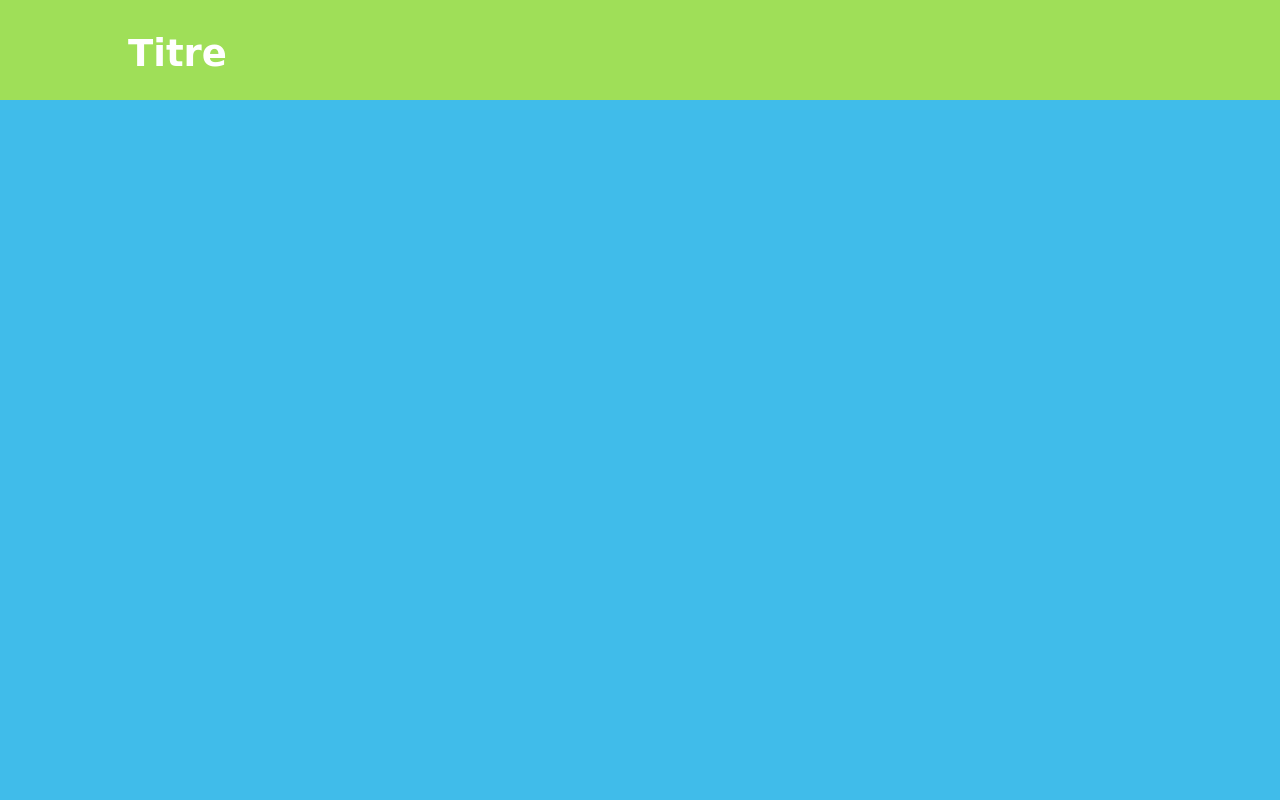
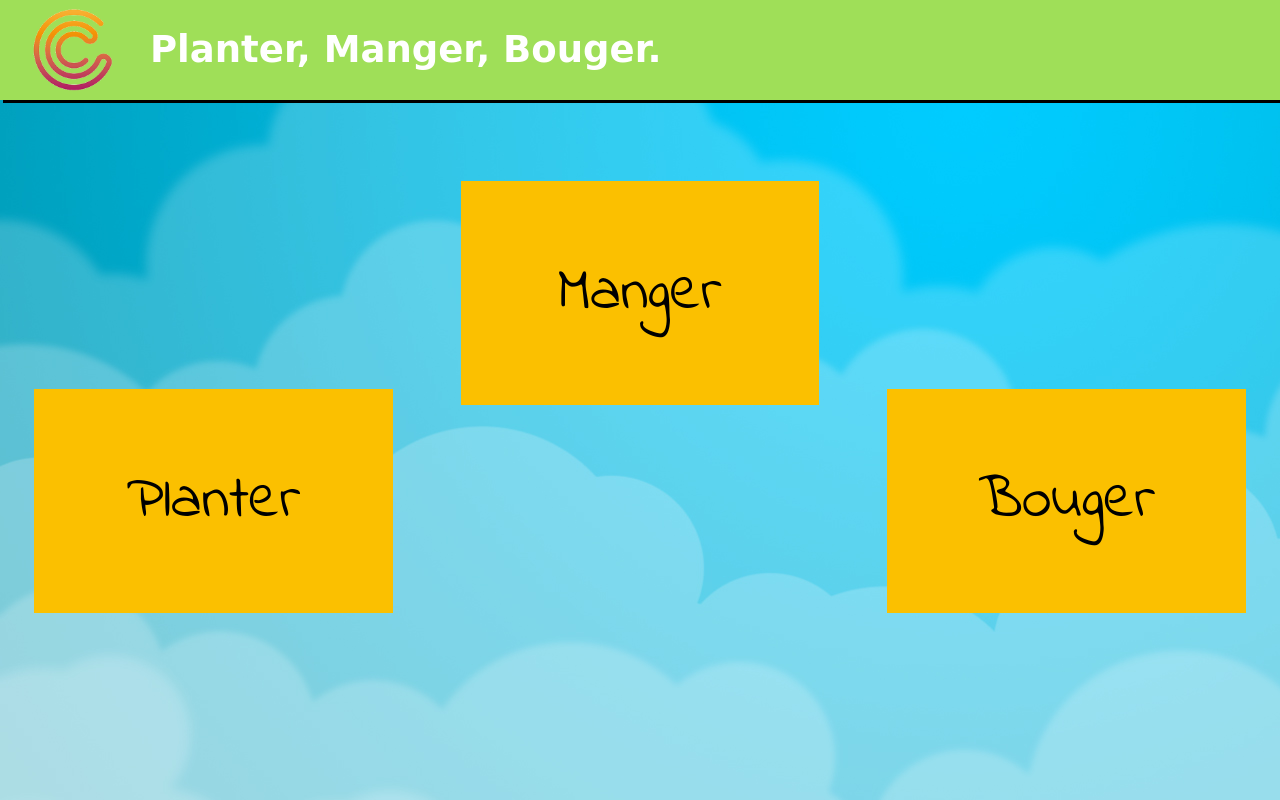
Before and after one commit to Gyozmo/Gamejam-5C, a plain HTML site: page index.html in a window 1280 px wide. Drawn offline with Linux system fonts and the light colour scheme; a web font is replaced by a local one.

Commit message:
NAV + Content

```diff
--- a/index.html
+++ b/index.html
@@ -13,10 +13,15 @@
 <body>
     <!-- header -->
     <nav>
-        <img src="images/newlogo.png" alt="">
-        <H2>Titre</H2>
+        <img src="images/small-logo.png" alt="">
+        <H2>Planter, Manger, Bouger.</H2>
     </nav>
     <!-- sections -->
+    <div class="container">
+        <div class="box1">Planter</div>
+        <div class="box2">Manger</div>
+        <div class="box3">Bouger</div>
+    </div>
 
     <!-- modules1 -->
 
--- a/main.css
+++ b/main.css
@@ -20,12 +20,12 @@ rgb(64, 188, 234) bleu claire +
 }
 
 html, body {
-    width: 100%;
-    height: 100%;
+    width: 100vw;
+    height: 100vh;
     overflow-x: hidden;
-    margin: 0;
+    overflow-y: hidden;
     font-family: 'Indie Flower', cursive;
-    background-color: rgb(64, 188, 234);
+    background-image: url('images/skybg.jpg')
 
 }
 
@@ -35,27 +35,49 @@ width: 100%;
 height: 100px;
 font-family: 'Kavivanar', cursive;
 background-color: #9FDF58;
-box-shadow: 3px,3px, black;
+box-shadow: 3px 3px black;
+line-height: 100px
 }
 
 nav img{
 width: auto;
 height: 85px;
-position: absolute;
-top: 8px;
-left: 40px;
+float: left;
+margin: 8px 30px
+
 }
 
 nav h2 {
-    font-size: 37px;
-position: relative;
-top: 32%;
-left: 10%;
+font-size: 37px;
 color: #FFF;
+margin-left: 150px;
+
 /* text-transform: uppercase */
 }
 /* sections */
+.container{
+    display: flex;
+    flex-direction: row;
+    justify-content: space-around;
+    align-items: center;
+    width: 100%;
+    height: 100%;
+}
 
+.box1, .box2, .box3{
+background-color: rgb(251, 192, 0);
+width: 28%;
+height: 28%;
+font-size: 60px;
+display: flex;
+justify-content: center;
+align-items: center;
+}
+
+.box2 {
+    align-self: flex-start;
+    margin-top: 80px;
+}
 
 /* modules1 */
 
```
Also changed, not shown: images/skybg.jpg (added).
